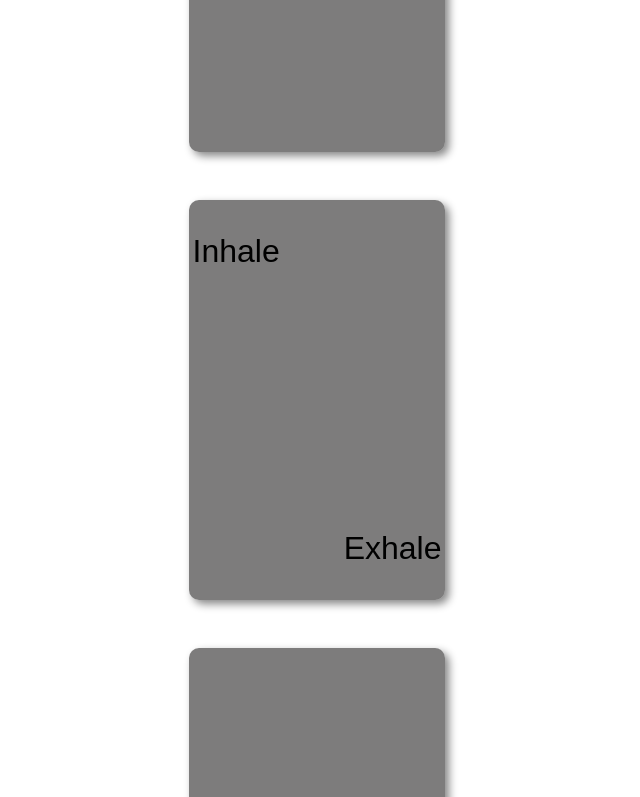
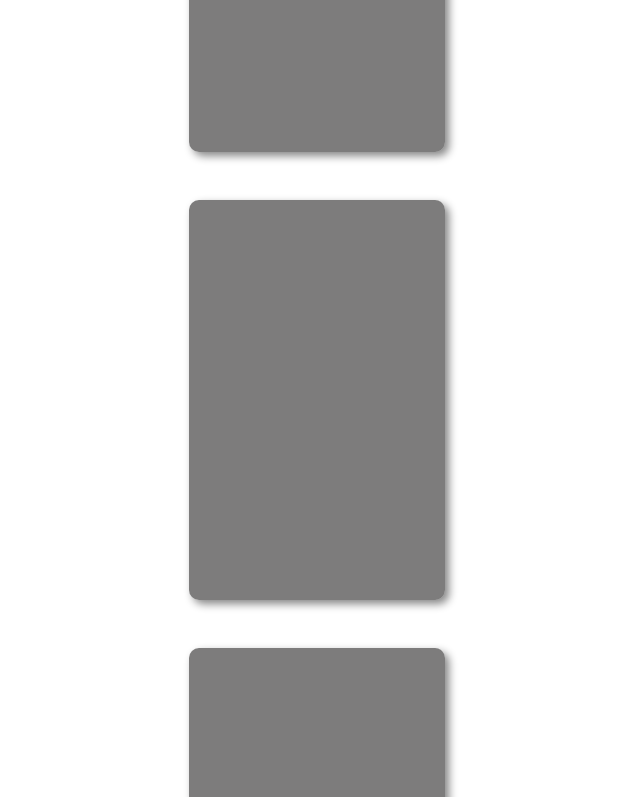
Before and after one commit to Yaz-Reyna/yazmin-reyna-capstone-breathe, a React (Create React App) app: page /exercises in a window 1280 px wide. Shown: the part 515-1312 px from the top of the page, without its empty margins (323-963 px from the left). Built offline with nearby package versions, Linux system fonts and the light colour scheme.

Commit message:
Finish style and animation for ExerciseTwo component

```diff
--- a/src/components/ExerciseTwo/ExerciseTwo.js
+++ b/src/components/ExerciseTwo/ExerciseTwo.js
@@ -4,20 +4,28 @@ import {useState} from 'react';
 function ExerciseTwo () {
 
     const [isPlaying, setIsPlaying] = useState(false)
+    const [showText, setShowText] = useState(0)
 
     const handleClick = () => {
         setIsPlaying(true)
+
+        const timer = setInterval(() => {
+            setShowText(prevIndex => (prevIndex === 0 ? 1 :0));
+        }, 4000);
     }
+
+    const texts = ["Inhale", "Exhale"];
 
 return (
 
 
 <section className="breathe2">
     <button className="breathe2__button" onClick={handleClick}>
-        <p className={`breathe2__button--inhale ${isPlaying ? 'in-play' : ""}`}>Inhale</p>
-        <div className={`breathe2__button--circle ${isPlaying ? 'pink' : ""}`} ></div>
-        <div className={`breathe2__button--circle ${isPlaying ? 'turquoise' : ""}`}></div>
-        <p className={`breathe2__button--exhale ${isPlaying ? 'out-play' : ""}`}>Exhale</p>
+        <p className={`breathe2__button--inhale ${isPlaying ? 'in-play' : ""}`}>{texts[showText]}</p>
+        <div className="breathe2__button__circle-container">
+            <div className={`breathe2__button--circle ${isPlaying ? 'pink' : ""}`} ></div>
+            <div className={`breathe2__button--circle ${isPlaying ? 'turquoise' : ""}`}></div>
+        </div>
     </button>
 
 </section>
--- a/src/components/ExerciseTwo/ExerciseTwo.scss
+++ b/src/components/ExerciseTwo/ExerciseTwo.scss
@@ -5,6 +5,7 @@
 
 .breathe2 {
     margin: 0;
+    width: 100%;
     display: flex;
     align-items: center;
     justify-content: center;
@@ -12,8 +13,10 @@
 
     &__button {
         display: flex;
+        flex-direction: column;
         align-items: center;
         justify-content: center;
+        justify-content: space-evenly;
         border: none;
         border-radius: 0.625rem;
         width: 16rem;
@@ -21,25 +24,53 @@
         box-shadow: 0.25rem 0.25rem 0.5rem $dark-gray;
         background-color: $darkest-gray;
 
+        &__circle-container {
+            width: 100%;
+            display: flex;
+            justify-content: center;
+        }
         &--circle {
             border-radius: 50%;
             background: transparent;
             width: 7rem;
             height: 7rem;
+
         }
 
         &--inhale {
-            margin: 2rem;
-            font-size: 2rem;
-            align-self: flex-start;
-        }
+            display: none;
 
-        &--exhale {
-            margin: 2rem;
-            font-size: 2rem;
-            align-self: flex-end;
         }
     }
+
+    .in-play {
+        display: contents;
+        margin: 1rem;
+        font-size: 2rem;
+        align-self: flex-start;
+        text-shadow: inset -0.25rem -0.3125rem .625rem $light-pink;
+        animation: in 8s ease-in-out infinite;
+        color: $light-pink;
+    }
+
+    @keyframes in {
+        0% {
+            opacity: 0;
+
+          }
+          50% {
+            color: $medium-pink;
+            opacity: 1;
+
+
+          }
+          100% {
+            color: $light-pink;
+            opacity: 0;
+          }
+
+    }
+
 
     .pink {
         box-shadow:
@@ -48,7 +79,7 @@
             inset -0.125rem 0 .625rem $medium-pink,
             .0625rem .0625rem .0625rem .0625rem $medium-pink,
             .125rem 0 .625rem $gray;
-            animation: move-right 6s ease-in-out infinite;
+            animation: move-right 8s ease-in-out infinite;
     }
 
     .turquoise {
@@ -58,7 +89,7 @@
             inset -0.125rem 0 .625rem $medium-turquoise,
             .0625rem .0625rem .0625rem .0625rem $medium-turquoise,
             .125rem 0 .625rem $gray;
-            animation: move-left 6s ease-in-out infinite;
+            animation: move-left 8s ease-in-out infinite;
     }
 
     @keyframes move-right {
```
